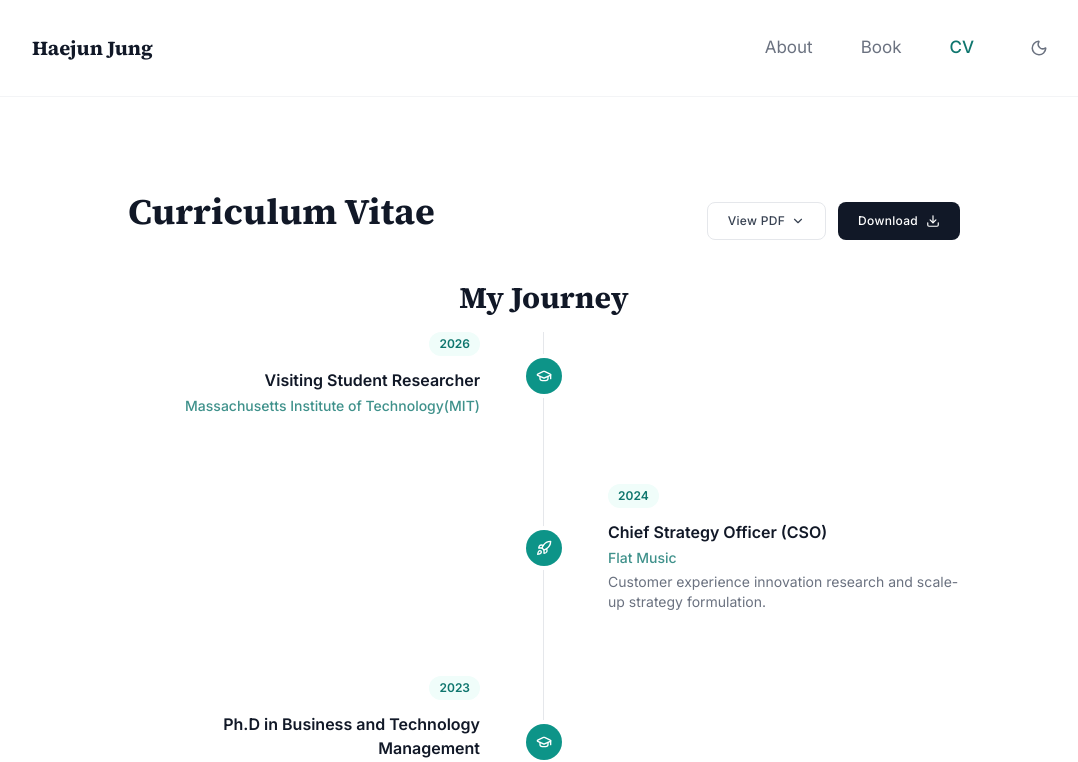
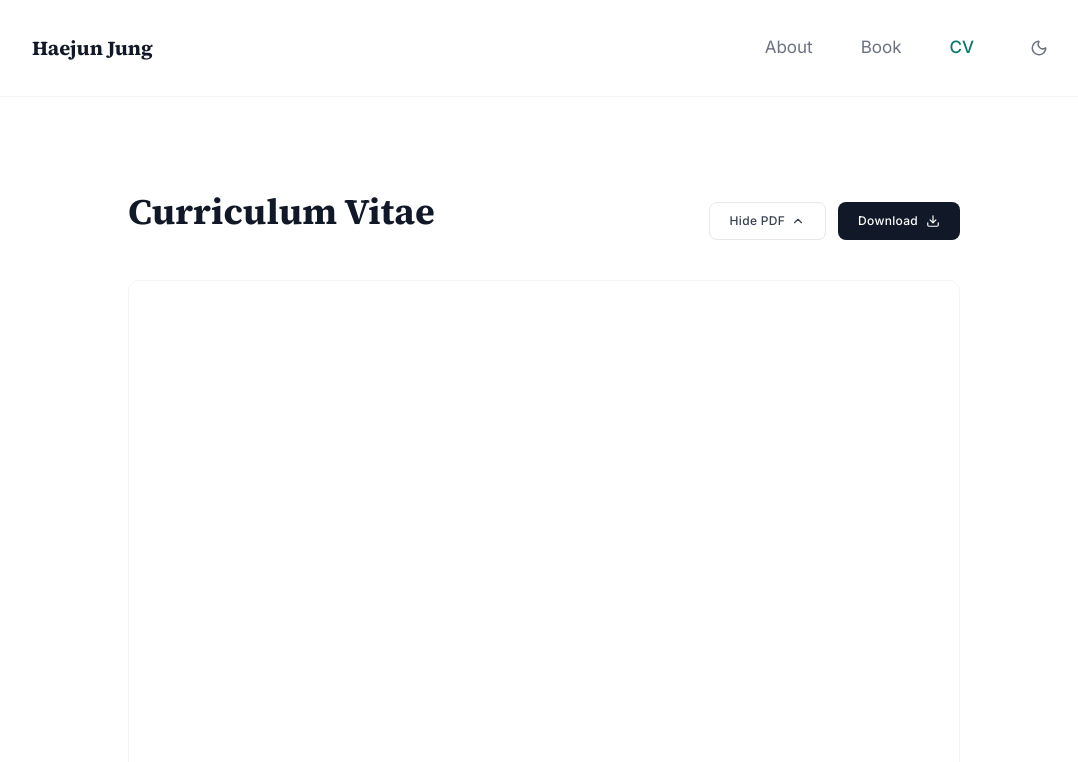
Before and after one commit to haejun147/Haejun-Jung, a React (Vite) app: page /cv in a window 1280 px wide. Shown: the top 762 px of the page, without its empty margins (96-1174 px from the left). Built offline with nearby package versions, Linux system fonts and the light colour scheme.

Commit message:
Remove journey timeline from CV page

```diff
--- a/pages/CV.tsx
+++ b/pages/CV.tsx
@@ -1,41 +1,14 @@
 
 import React, { useState } from 'react';
-import { GraduationCap, TrendingUp, Rocket, Download, ChevronDown, ChevronUp, type LucideIcon } from 'lucide-react';
+import { Download, ChevronDown, ChevronUp } from 'lucide-react';
 import { CMSData } from '../types';
-
-function getInstitutionIcon(place: string): LucideIcon {
-  const p = place.toLowerCase();
-  if (p.includes('kaist')) return GraduationCap;
-  if (p.includes('hgu') || p.includes('handong')) return GraduationCap;
-  if (p.includes('mit') || p.includes('massachusetts')) return GraduationCap;
-  if (p.includes('flat') || p.includes('music')) return Rocket;
-  if (p.includes('bluepoint')) return TrendingUp;
-  return GraduationCap;
-}
 
 interface CVProps {
   data: CMSData;
 }
 
 const CV: React.FC<CVProps> = ({ data }) => {
-  const [showPdf, setShowPdf] = useState(false);
-
-  const journeyItems = [
-    ...data.cv.education.map(e => ({
-      year: e.period.split('-')[0].trim().replace('–', '').trim(),
-      title: e.title,
-      place: e.institution,
-      description: e.description,
-      type: 'education' as const,
-    })),
-    ...data.cv.experience.map(e => ({
-      year: e.period.split('-')[0].trim().replace('–', '').trim(),
-      title: e.title,
-      place: e.institution,
-      description: e.description,
-      type: 'experience' as const,
-    })),
-  ].sort((a, b) => parseInt(b.year) - parseInt(a.year));
+  const [showPdf, setShowPdf] = useState(true);
 
   return (
     <div className="max-w-4xl mx-auto px-6 sm:px-8 py-16 md:py-24">
@@ -72,46 +45,6 @@ const CV: React.FC<CVProps> = ({ data }) => {
         </div>
       )}
 
-      {/* Journey Timeline */}
-      <section className="welcome-fade">
-        <h2 className="text-2xl md:text-3xl font-display font-bold text-gray-900 dark:text-gray-100 mb-4 text-center">
-          My Journey
-        </h2>
-
-        <div className="relative">
-          {/* Vertical line */}
-          <div className="absolute left-[2.15rem] md:left-1/2 top-0 bottom-0 w-px bg-gray-200 dark:bg-gray-700 md:-translate-x-px" />
-
-          <div className="space-y-12 md:space-y-16">
-            {journeyItems.map((item, index) => {
-              const isLeft = index % 2 === 0;
-              const Icon = getInstitutionIcon(item.place);
-              return (
-                <div key={index} className="relative flex items-start md:items-center">
-                  {/* Icon */}
-                  <div className="absolute left-6 md:left-1/2 -translate-x-1/2 mt-0.5 md:mt-0 z-10 w-9 h-9 rounded-full bg-teal-600 dark:bg-teal-500 ring-4 ring-white dark:ring-gray-950 flex items-center justify-center">
-                    <Icon size={16} className="text-white" />
-                  </div>
-
-                  {/* Content */}
-                  <div className={`ml-16 md:ml-0 md:w-1/2 ${isLeft ? 'md:pr-16 md:text-right' : 'md:pl-16 md:ml-auto'}`}>
-                    <div className={`flex items-center gap-2.5 mb-3 ${isLeft ? 'md:flex-row-reverse' : ''}`}>
-                      <span className="inline-block text-xs font-semibold text-teal-700 dark:text-teal-400 bg-teal-50 dark:bg-teal-950 px-2.5 py-1 rounded-full">
-                        {item.year}
-                      </span>
-                    </div>
-                    <h3 className="text-base font-semibold text-gray-900 dark:text-gray-100 mb-1">{item.title}</h3>
-                    <p className="text-sm text-teal-700/80 dark:text-teal-400/80 font-medium mb-1">{item.place}</p>
-                    {item.description && (
-                      <p className="text-sm text-gray-500 dark:text-gray-400">{item.description}</p>
-                    )}
-                  </div>
-                </div>
-              );
-            })}
-          </div>
-        </div>
-      </section>
     </div>
   );
 };
```
